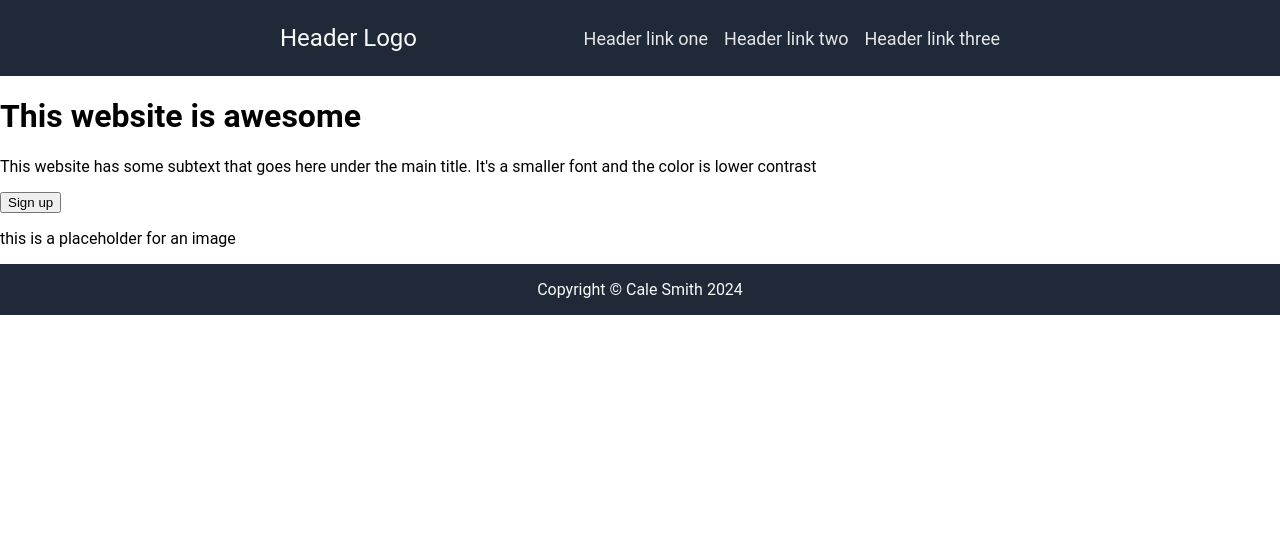
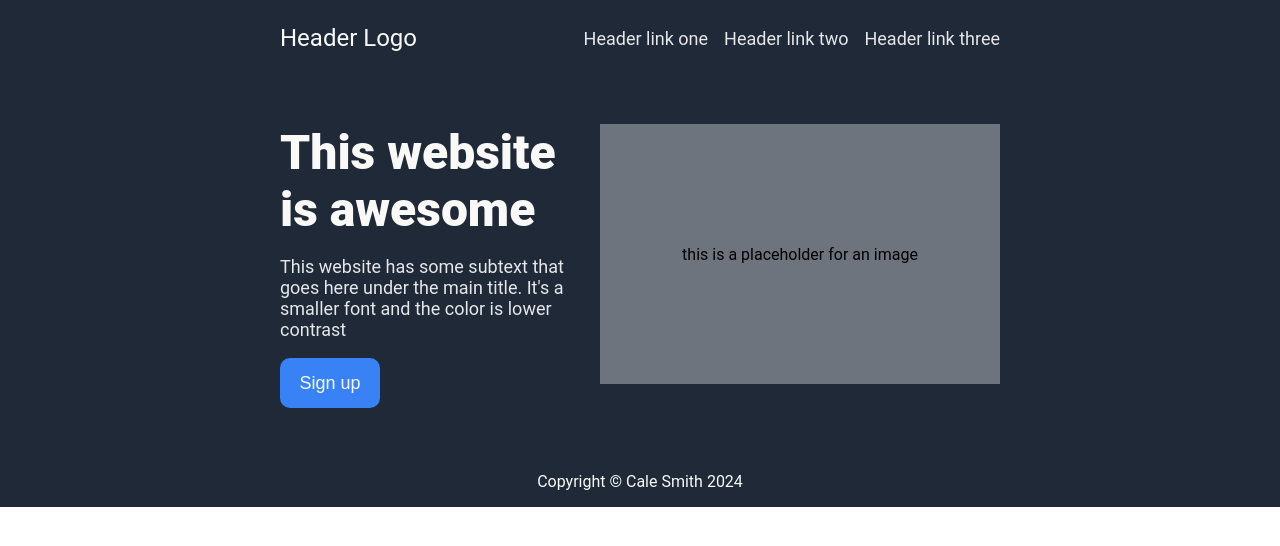
Before and after one commit to calepayson/odin-landing-page, a plain HTML site: page index.html in a window 1280 px wide. Drawn offline with Linux system fonts and the light colour scheme.

Commit message:
feat: add styling to hero banner
- Add hero banner styling to style.css to match example.

```diff
--- a/style.css
+++ b/style.css
@@ -19,6 +19,7 @@
   /* LAYOUT */
   --content-width: 720px;
   --item-spacing: 16px;
+  --hero-padding: 48px;
 }
 
 /* TAGS */
@@ -37,6 +38,16 @@ ul {
 a {
   color: var(--grey);
   text-decoration: none;
+}
+
+button {
+  color: var(--white);
+  background-color: var(--blue);
+  border: 2px solid var(--blue);
+  width: 100px;
+  height: 50px;
+  border-radius: 10px;
+  font-size: var(--small);
 }
 
 /* HEADER */
@@ -64,6 +75,49 @@ a {
   font-size: var(--small);
 }
 
+/* HERO BANNER */
+.hero {
+  background-color: var(--dark-blue);
+}
+
+.hero-container {
+  display: flex;
+  width: var(--content-width);
+  margin: auto;
+  padding-top: var(--hero-padding);
+  padding-bottom: var(--hero-padding);
+}
+
+.hero-text {
+  flex: 1;
+}
+
+.hero-text > h1 {
+  color: var(--white);
+  font-size: var(--huge);
+  font-weight: var(--bold);
+  margin: 0px;
+}
+
+.hero-text > p {
+  color: var(--grey);
+  font-size: var(--small);
+}
+
+.hero-image {
+  flex: 1;
+}
+
+.hero-image > p {
+  display: flex;
+  justify-content: center;
+  align-items: center;
+  background-color: var(--dark-grey);
+  width: 400px;
+  height: 260px;
+  margin: 0;
+}
+
 /* FOOTER */
 .footer {
   background-color: var(--dark-blue);
```
